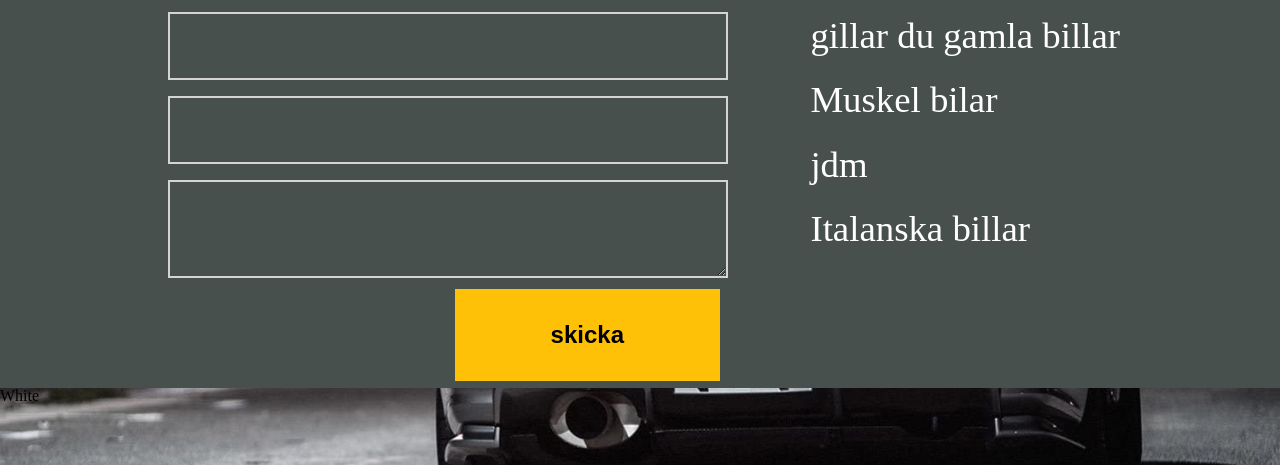
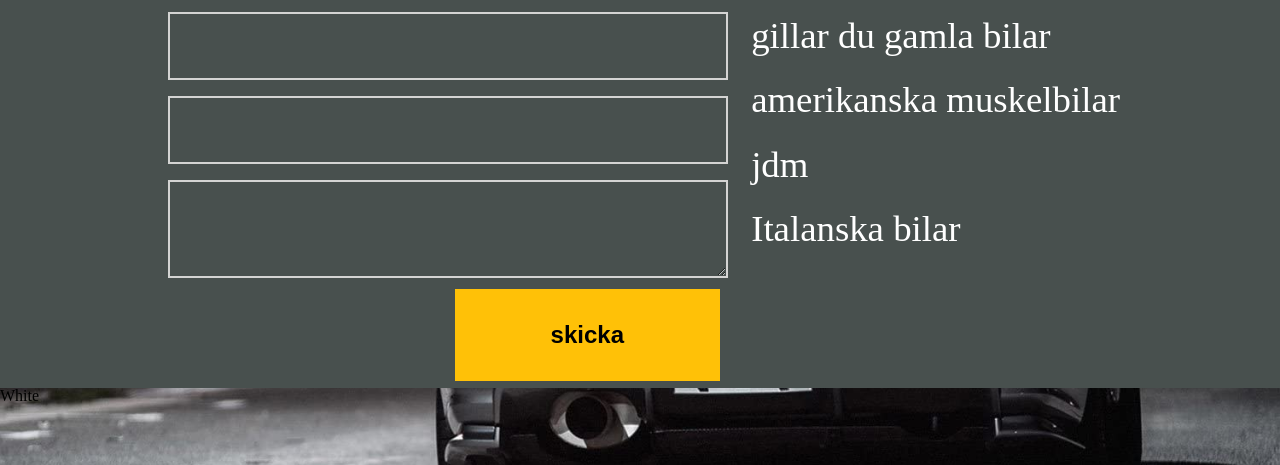
Before and after one commit to AdiiXoV/Storproject, a plain HTML site: page index.html in a window 1280 px wide. Both pictures are taken after a click on the link 1225 px from the left and 25 px from the top of the page. Shown: the part 92-557 px from the top of the page. Drawn offline with Linux system fonts and the light colour scheme; a web font is replaced by a local one.

Commit message:
Update index.html

```diff
--- a/index.html
+++ b/index.html
@@ -6,7 +6,7 @@
         <link rel="stylesheet" type="text/css" href="style.css">
         <meta name="viewport" content="width-device-width, initial-scale-1">
        <link href="https://fonts.googleapis.com/css?family=Quattrocento" rel="stylesheet">
-        <title>jdm</title>
+        <title>JDM</title>
 
     </head>
 
@@ -23,10 +23,10 @@
                 </form>
                 <nav>
                     <ul>
-                        <li>gillar du gamla billar</li>
-                        <li>Muskel bilar</li>
+                        <li>gillar du gamla bilar</li>
+                        <li>amerikanska muskelbilar</li>
                         <li>jdm</li>
-                        <li>Italanska billar</li>
+                        <li>Italanska bilar</li>
                     </ul>
                 </nav>
             </header>
@@ -40,7 +40,7 @@
                     <h1><span class="white">JDM</span> vad är det för bilar?</h1>
                     <h3>01</h3>
                 </hgroup>
-                <p class="summary">JDM det är japanska bilar – <strong>det är bilar som man bygger till att drifta </strong>, finns nya och gammla project billar som man kan bygga upp</p>
+                <p class="summary">JDM det är japanska bilar – <strong>det är bilar som man bygger till att drifta </strong>, finns nya och gammla project bilar som man kan bygga upp</p>
                 <div class="dot"></div>
                 <h2>  italanska bilar är det bilar typ lamborghini </span> idk </h2>
                   <figure>
```
